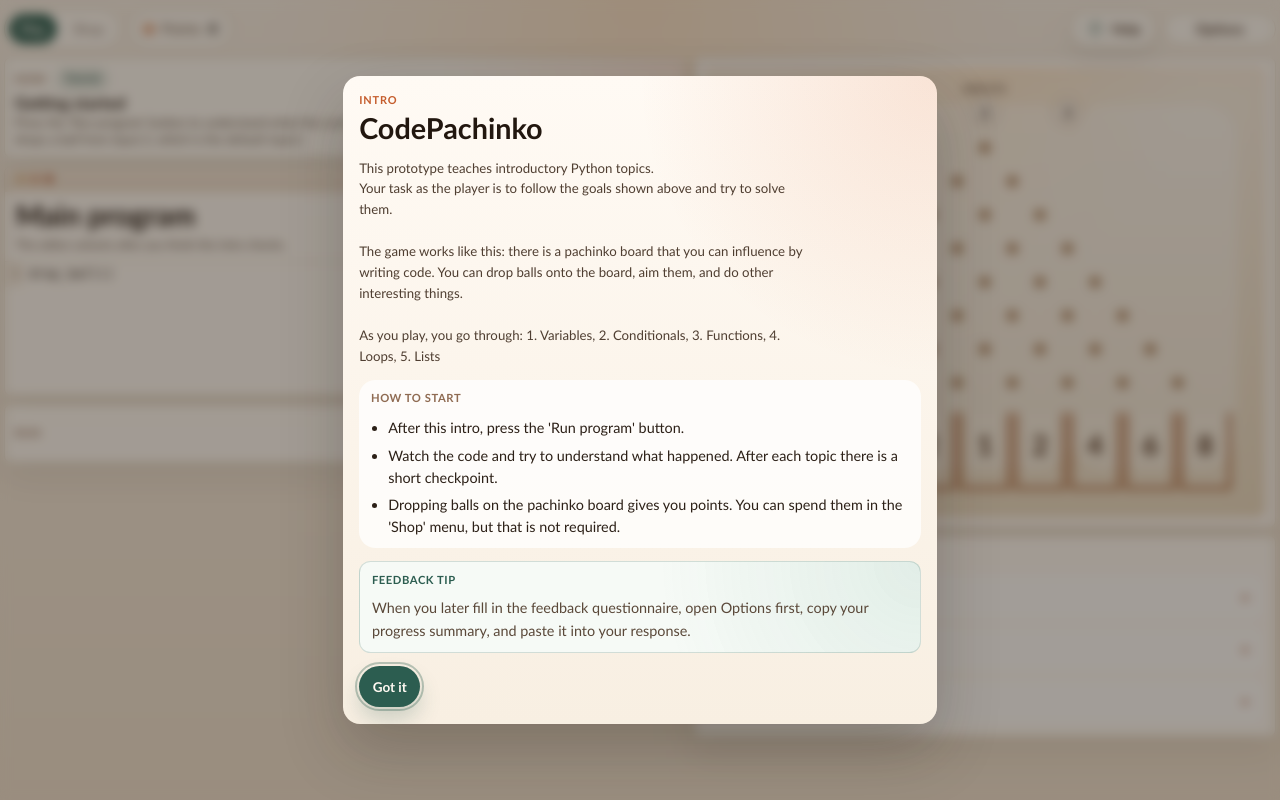
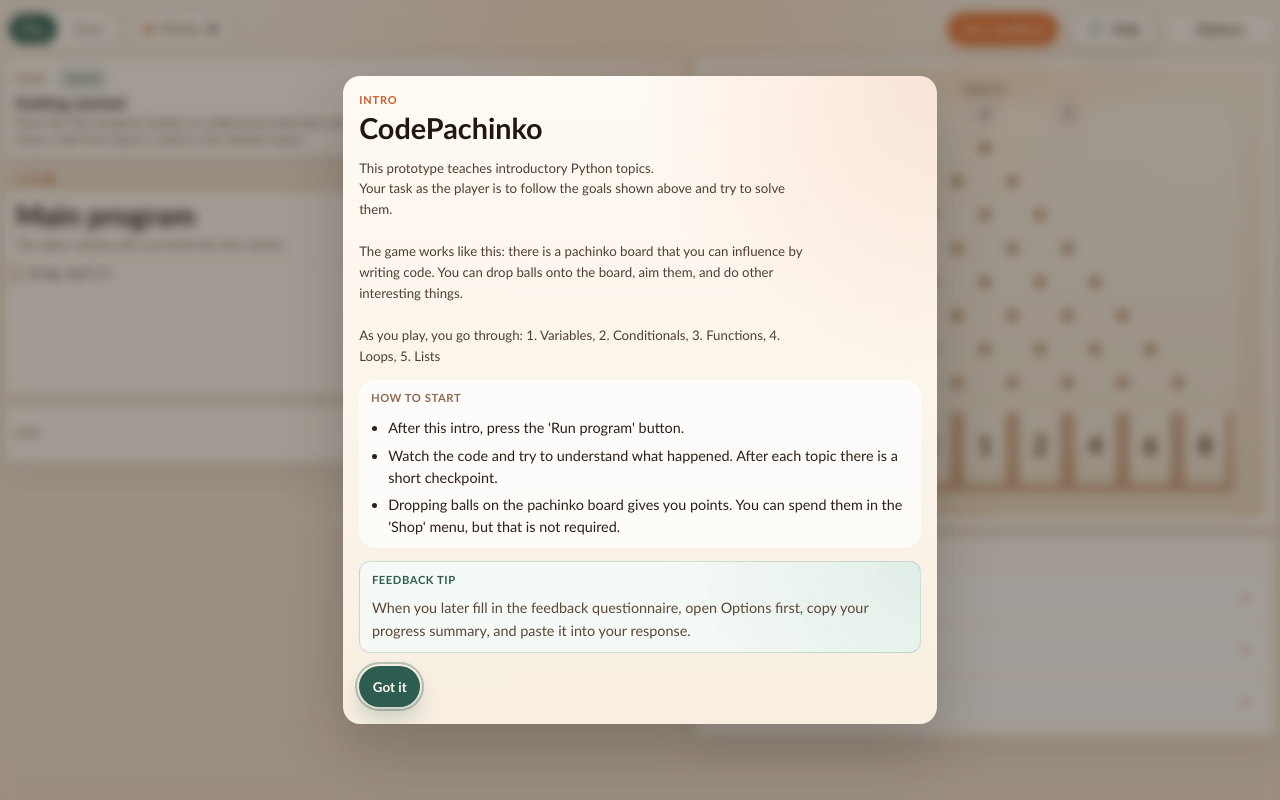
Before and after one commit to rprost/Thesis_IncrementalProgrammingGame, a React (Vite) app: page / in a window 1280 px wide. Built offline with nearby package versions, Linux system fonts and the light colour scheme.

Commit message:
Added a 'Give Feedback' button

```diff
--- a/src/App.css
+++ b/src/App.css
@@ -611,6 +611,25 @@
 .settings-button {
   min-width: 7.75rem;
   font-weight: 700;
+}
+
+.feedback-link {
+  min-width: auto;
+  display: inline-flex;
+  align-items: center;
+  justify-content: center;
+  text-decoration: none;
+  margin-right: 0.2rem;
+  color: #fff9f2;
+  background: #e0702f;
+  border-color: #e0702f;
+  box-shadow: 0 10px 24px rgba(224, 112, 47, 0.2);
+}
+
+.feedback-link:hover {
+  color: #fff9f2;
+  background: #f07c38;
+  border-color: #f07c38;
 }
 
 .settings-button.active,
--- a/src/App.tsx
+++ b/src/App.tsx
@@ -1538,6 +1538,15 @@ function App() {
         </div>
 
         <div className="topbar-right" ref={settingsRef}>
+          <a
+            className="settings-button feedback-link"
+            href="https://forms.gle/fVkM43kZryFyQSsY7"
+            target="_blank"
+            rel="noreferrer"
+          >
+            {ui.feedbackButtonLabel}
+          </a>
+
           <HelpCenter
             ui={ui}
             entries={helpEntries}
--- a/src/data/ui.en.json
+++ b/src/data/ui.en.json
@@ -7,6 +7,7 @@
     "estonianLabel": "Estonian",
     "englishLabel": "English",
     "settingsButtonLabel": "Options",
+    "feedbackButtonLabel": "Give feedback",
     "settingsTitle": "Options",
     "settingsLanguageLabel": "Language",
     "settingsSoundLabel": "Sound",
--- a/src/data/ui.et.json
+++ b/src/data/ui.et.json
@@ -7,6 +7,7 @@
     "estonianLabel": "Eesti",
     "englishLabel": "Inglise",
     "settingsButtonLabel": "Seaded",
+    "feedbackButtonLabel": "Anna tagasiside",
     "settingsTitle": "Seaded",
     "settingsLanguageLabel": "Keel",
     "settingsSoundLabel": "Heli",
--- a/src/types.ts
+++ b/src/types.ts
@@ -412,6 +412,7 @@ export type UiText = {
   estonianLabel: string
   englishLabel: string
   settingsButtonLabel: string
+  feedbackButtonLabel: string
   settingsTitle: string
   settingsLanguageLabel: string
   settingsSoundLabel: string
```
